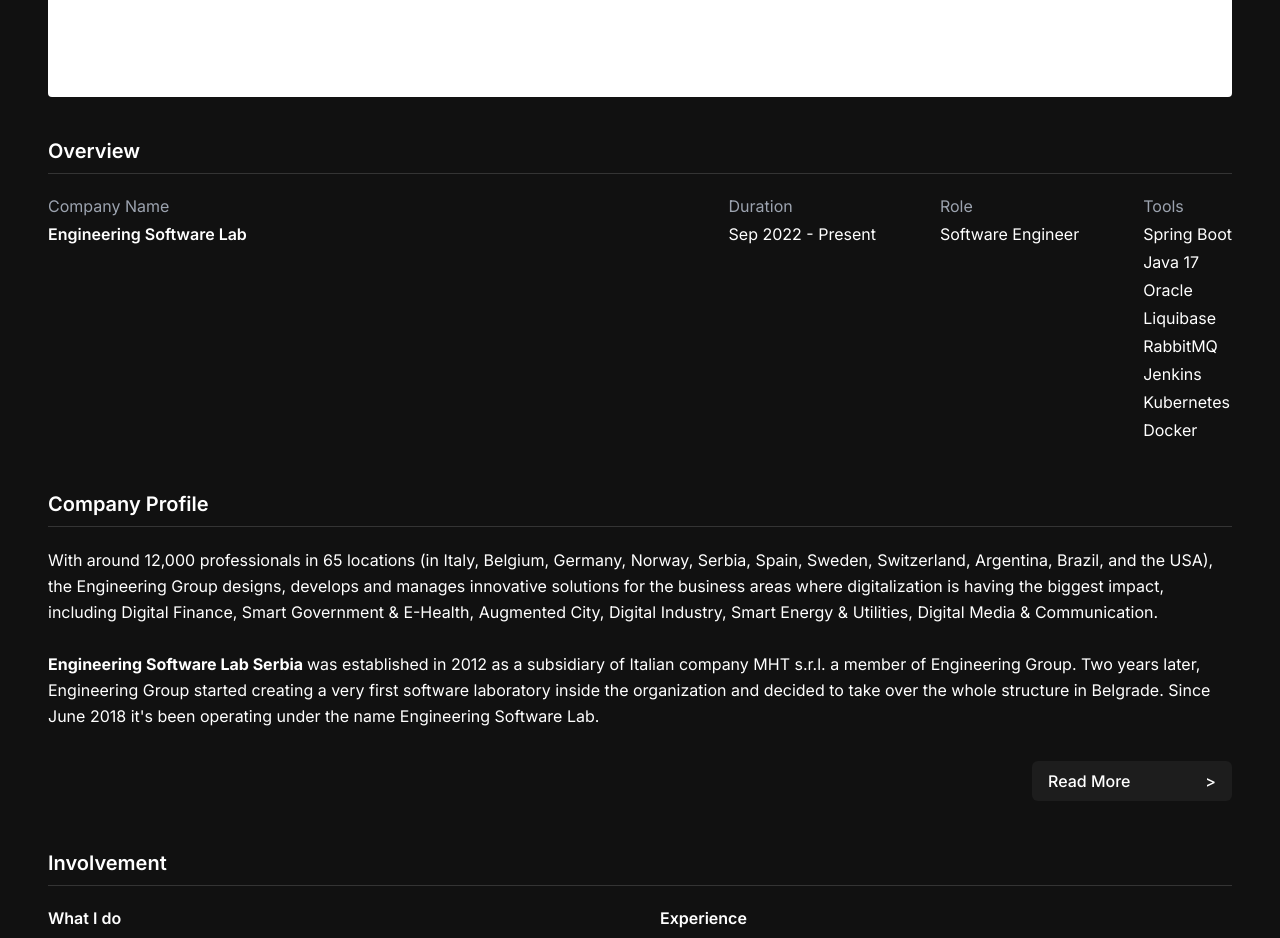
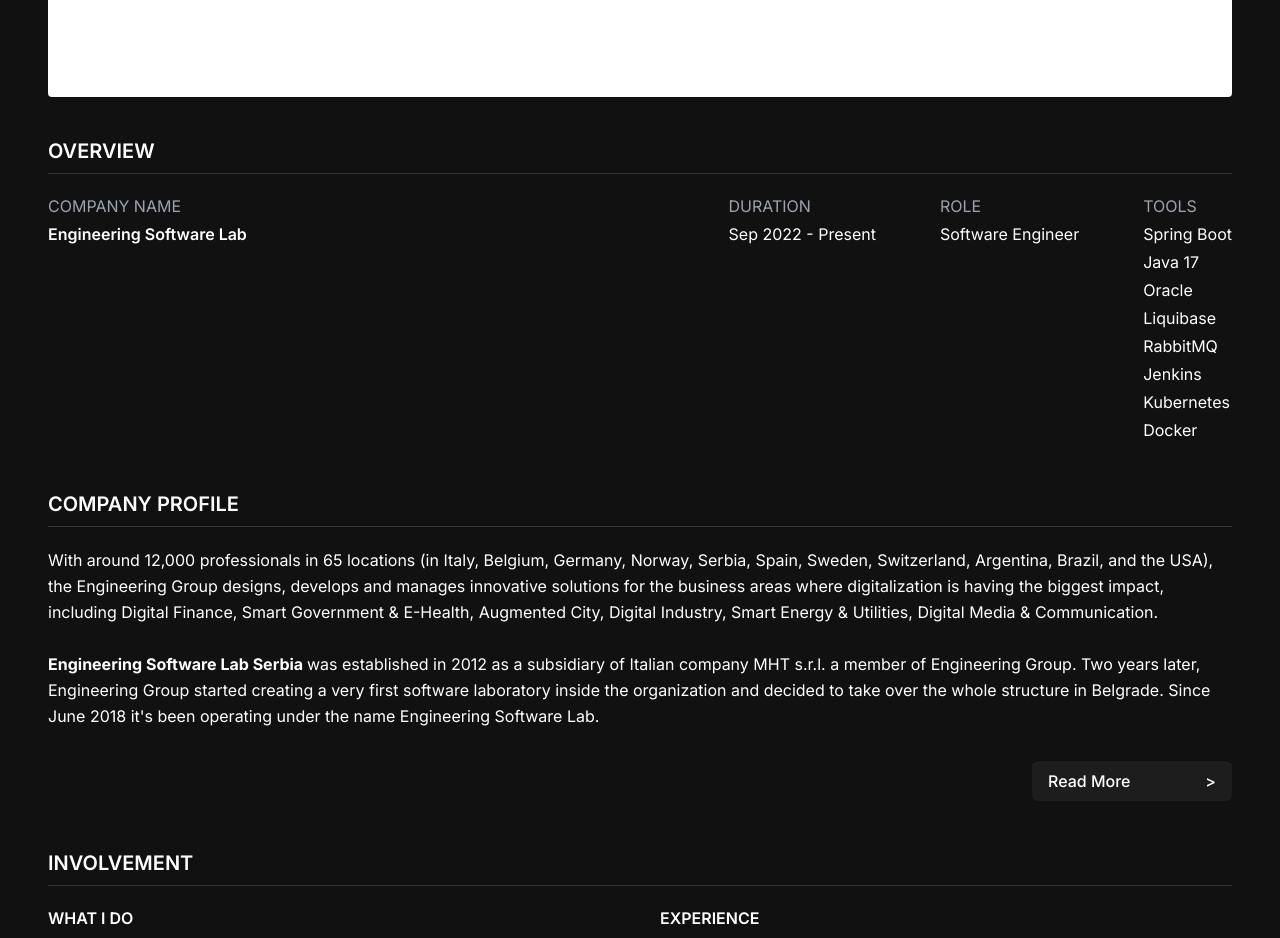
Before and after one commit to alxcek/portfolio, a React (Vite) app: page /esl in a window 1280 px wide. Shown: the part 660-1598 px from the top of the page. Built offline with nearby package versions, Linux system fonts and the light colour scheme.

Commit message:
fix: minor fixes

```diff
--- a/src/pages/EmotionDetection.jsx
+++ b/src/pages/EmotionDetection.jsx
@@ -67,8 +67,8 @@
                                 </div>
                             </div>
 
-                            <div className="text-xl font-semibold mb-1 text-base uppercase">Involvement</div>
-                            <div className="border-b border-white/15 mb-5 mt-2"></div>
+                            {/* <div className="text-xl font-semibold mb-1 text-base uppercase">Involvement</div> */}
+                            {/* <div className="border-b border-white/15 mb-5 mt-2"></div> */}
 
                             <div className="mb-12 text-l">
                                 <div className="flex flex-col md:flex-row gap-10">
@@ -123,6 +123,8 @@
                                     </Button>
                                 </div>
                             </div>
+
+                            <div className="border-b border-white/15 mb-5"></div>
 
                             <div className="mb-20 mt-20">
                                 <div className="space-y-12">
--- a/src/pages/Esl.jsx
+++ b/src/pages/Esl.jsx
@@ -15,25 +15,25 @@
               />
 
               <div className="mb-12 text-l mt-2">
-                <div className="mb-2 font-semibold text-base text-xl">Overview</div>
+                <div className="mb-2 font-semibold text-base text-xl uppercase">Overview</div>
                 <div className="border-b border-white/15 mb-5"></div>
                 <div className="flex flex-col md:flex-row justify-between items-start gap-y-6">
                   <div className="md:min-w-[280px] md:mr-24">
-                    <div className="text-gray-400 mb-1 text-base">Company Name</div>
+                    <div className="text-gray-400 mb-1 text-base uppercase">Company Name</div>
                     <div className="font-semibold">Engineering Software Lab</div>
                   </div>
 
                   <div className="flex flex-wrap gap-y-4 gap-x-16">
                     <div>
-                      <div className="text-gray-400 mb-1 text-base">Duration</div>
+                      <div className="text-gray-400 mb-1 text-base uppercase">Duration</div>
                       <div>Sep 2022 - Present</div>
                     </div>
                     <div>
-                      <div className="text-gray-400 mb-1 text-base">Role</div>
+                      <div className="text-gray-400 mb-1 text-base uppercase">Role</div>
                       <div>Software Engineer</div>
                     </div>
                     <div>
-                      <div className="text-gray-400 mb-1 text-base">Tools</div>
+                      <div className="text-gray-400 mb-1 text-base uppercase">Tools</div>
                       <div className="space-y-1">
                         <div>Spring Boot</div>
                         <div>Java 17</div>
@@ -50,7 +50,7 @@
               </div>
 
               <div className="mb-12 text-l">
-                <div className="mb-2 font-semibold text-base text-xl">Company Profile</div>
+                <div className="mb-2 font-semibold text-base text-xl uppercase">Company Profile</div>
                 <div className="border-b border-white/15 mb-5 mt-2"></div>
                 <div className="leading-relaxed">
                   With around 12,000 professionals in 65 locations (in Italy, Belgium, Germany, Norway, Serbia, Spain, Sweden, Switzerland, Argentina, Brazil, and the USA), the Engineering Group designs, develops and manages innovative solutions for the business areas where digitalization is having the biggest impact, including Digital Finance, Smart Government & E-Health, Augmented City, Digital Industry, Smart Energy & Utilities, Digital Media & Communication.
@@ -76,13 +76,13 @@
                 </div>
               </div>
 
-              <div className="text-xl mb-2 font-semibold text-base">Involvement</div>
+              <div className="text-xl mb-2 font-semibold text-base uppercase">Involvement</div>
               <div className="border-b border-white/15 mb-5 mt-2"></div>
 
               <div className="mb-12 text-l">
                 <div className="flex flex-col md:flex-row gap-10">
                   <div className="flex-1">
-                    <div className="text-l font-semibold mb-1 text-base">What I do</div>
+                    <div className="text-l font-semibold mb-1 text-base uppercase">What I do</div>
                     {/* <div className="border-b border-white/15 mb-5 mt-2"></div> */}
                     <div className="leading-relaxed">
                       I'm working on a healthcare platform that's actively used by hospitals and clinics across Italy. As part of an agile development team, I focus on building backend services and features with Spring Boot, carefully tailored to the specific needs of the healthcare industry.
@@ -92,7 +92,7 @@
                   </div>
 
                   <div className="flex-1">
-                    <div className="text-l font-semibold mb-2 text-base">Experience</div>
+                    <div className="text-l font-semibold mb-2 text-base uppercase">Experience</div>
                     {/* <div className="border-b border-white/15 mb-5 mt-2"></div> */}
                     <div className="leading-relaxed">
                       During my time at ESL, I've gotten much more confident with Spring Boot and working in a microservices setup. I learned how to handle database changes safely using Liquibase and got used to working with Oracle in real-world systems.
--- a/src/pages/Fitness.jsx
+++ b/src/pages/Fitness.jsx
@@ -62,26 +62,10 @@
                   with friends. Built with a modern MERN stack (MongoDB, Express, React, Node.js),
                   the application focuses on speed, reliability, and ease of use.
                 </div>
-                <div className="mt-8 flex justify-end">
-                  <Button
-                    onClick={() =>
-                      window.open(
-                        "https://github.com/",
-                        "_blank",
-                        "noopener,noreferrer"
-                      )
-                    }
-                    size="md"
-                    className="w-full max-w-[200px]"
-                  >
-                    <span className="text-fill-animate">See GitHub</span>
-                    <span className="text-fill-animate">&gt;</span>
-                  </Button>
-                </div>
               </div>
 
-              <div className="text-xl font-semibold mb-1 text-base uppercase">Involvement</div>
-              <div className="border-b border-white/15 mb-5 mt-2"></div>
+              {/* <div className="text-xl font-semibold mb-1 text-base uppercase">Involvement</div> */}
+              {/* <div className="border-b border-white/15 mb-5 mt-2"></div> */}
 
               <div className="mb-12 text-l">
                 <div className="flex flex-col md:flex-row gap-10">
@@ -116,12 +100,28 @@
                     </div>
                   </div>
                 </div>
+                <div className="mt-8 flex justify-end">
+                  <Button
+                    onClick={() =>
+                      window.open(
+                        "https://github.com/",
+                        "_blank",
+                        "noopener,noreferrer"
+                      )
+                    }
+                    size="md"
+                    className="w-full max-w-[200px]"
+                  >
+                    <span className="text-fill-animate">See GitHub</span>
+                    <span className="text-fill-animate">&gt;</span>
+                  </Button>
+                </div>
               </div>
 
               {/* <div className="text-xl font-semibold mb-1 text-base uppercase">Showcase</div>
               <div className="border-b border-white/15 mb-5 mt-2"></div> */}
+              <div className="border-b border-white/15 mb-5"></div>
 
-              {/* Images + Text Section */}
               <div className="mb-20 mt-20">
                 <div className="space-y-12">
 
--- a/src/pages/Met.jsx
+++ b/src/pages/Met.jsx
@@ -15,11 +15,11 @@
               />
 
               <div className="mb-12 text-l mt-2">
-                <div className="mb-2 text-base text-xl font-semibold">Overview</div>
+                <div className="mb-2 text-base text-xl font-semibold uppercase">Overview</div>
                 <div className="border-b border-white/15 mb-5"></div>
                 <div className="flex flex-col md:flex-row justify-between items-start gap-y-6">
                   <div className="md:min-w-[280px] md:mr-24">
-                    <div className="text-gray-400 mb-1 text-base">
+                    <div className="text-gray-400 mb-1 text-base uppercase">
                       Company Name
                     </div>
                     <div className="font-semibold">ISUM</div>
@@ -27,17 +27,17 @@
 
                   <div className="flex flex-wrap gap-y-4 gap-x-16">
                     <div>
-                      <div className="text-gray-400 mb-1 text-base">
+                      <div className="text-gray-400 mb-1 text-base uppercase">
                         Duration
                       </div>
                       <div>Aug 2020 - Sep 2022</div>
                     </div>
                     <div>
-                      <div className="text-gray-400 mb-1 text-base">Role</div>
+                      <div className="text-gray-400 mb-1 text-base uppercase">Role</div>
                       <div>Full-Stack Software Developer</div>
                     </div>
                     <div>
-                      <div className="text-gray-400 mb-1 text-base">Tools</div>
+                      <div className="text-gray-400 mb-1 text-base uppercase">Tools</div>
                       <div className="space-y-1">
                         <div>Angular</div>
                         <div>Typescript</div>
@@ -75,13 +75,13 @@
                 </div>
               </div> */}
 
-              <div className="text-xl mb-2 font-semibold text-base">Involvement</div>
+              <div className="text-xl mb-2 font-semibold text-base uppercase">Involvement</div>
               <div className="border-b border-white/15 mb-5 mt-2"></div>
 
               <div className="mb-12 text-l">
                 <div className="flex flex-col md:flex-row gap-10">
                   <div className="flex-1">
-                    <div className="text-l mb-2 font-semibold text-base">What I do</div>
+                    <div className="text-l mb-2 font-semibold text-base uppercase">What I do</div>
                     <div className="leading-relaxed">
                       At Metropolitan University’s Faculty of Information Technology, I worked
                       in an agile team developing critical internal systems as part of a work-study program.
@@ -95,7 +95,7 @@
                   </div>
 
                   <div className="flex-1">
-                    <div className="text-l font-semibold mb-2 text-base">Experience</div>
+                    <div className="text-l font-semibold mb-2 text-base uppercase">Experience</div>
                     <div className="leading-relaxed">
                       During my time at Metropolitan, I built full-stack features using Angular,
                       TypeScript, HTML5, and CSS3 on the frontend, and Java Spring Boot on the backend.
```
